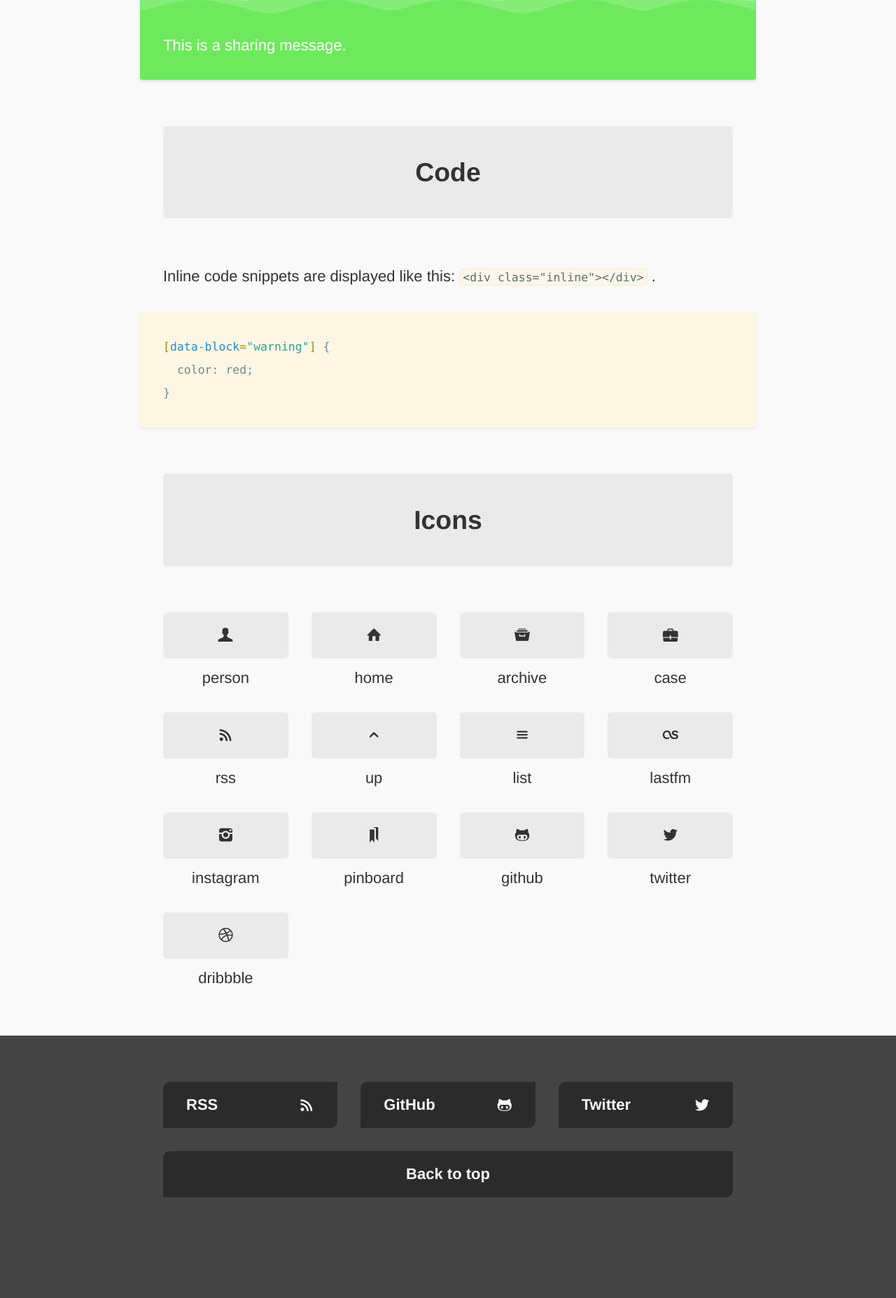
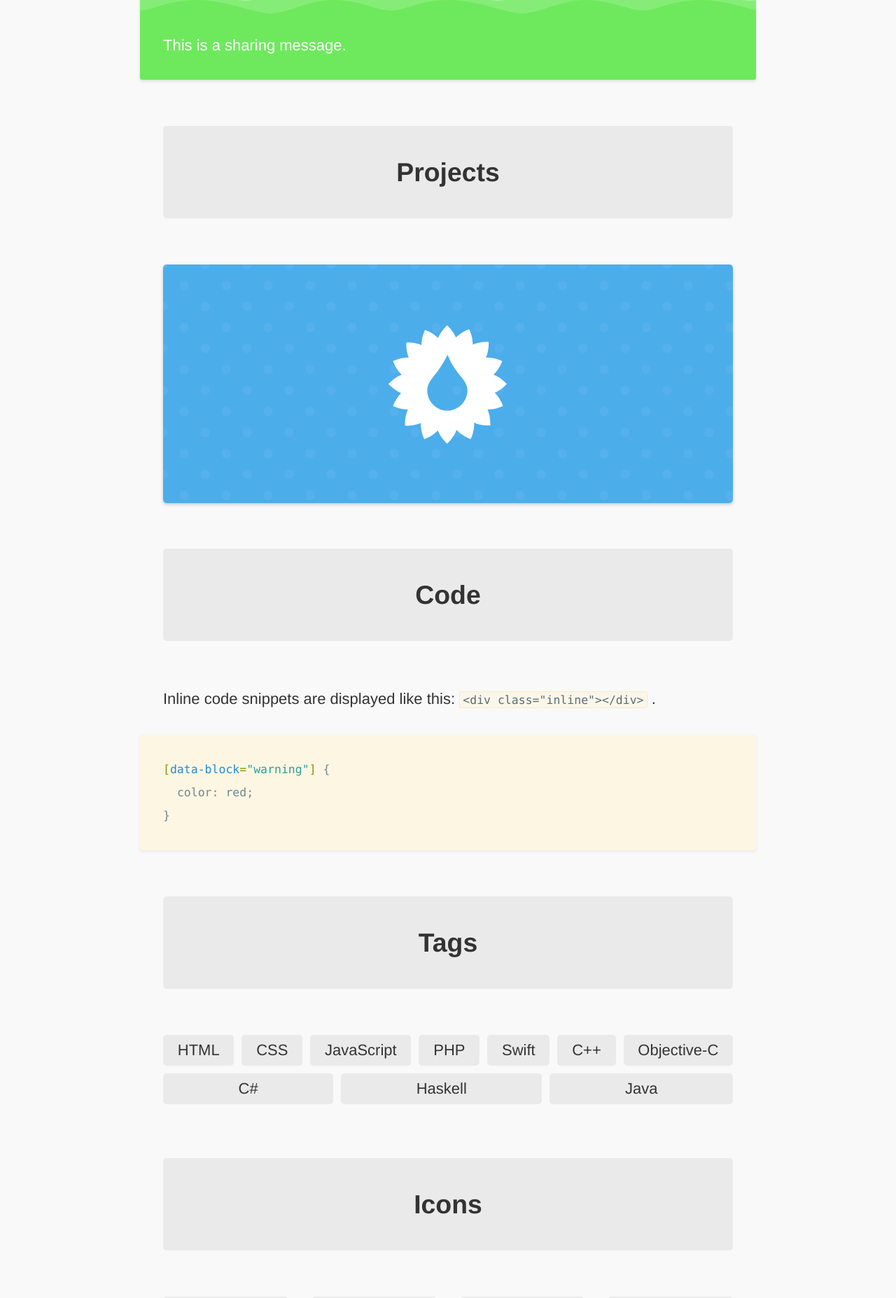
Before and after one commit to RadLikeWhoa/old.sacha.me, a Jekyll site: the page built from about/styleguide/index.html, in a window 1280 px wide. Shown: the part 3227-5082 px from the top of the page at 70% size. Built offline with Jekyll 4.4.1, drawn with Linux system fonts in a browser that asks for light colours; some web fonts are replaced; before the commit the page ends 5004 px from its top, so only the background shows below that.

Commit message:
Add additional elements to styleguide

````diff
--- a/_data/assets.json
+++ b/_data/assets.json
@@ -1 +1 @@
-{"style":"780bbb4ae7fdfc680a5fb160f5bc4202c4f85da2","script":"8a0238cfa4c754feba32ee80be27b599459c3565"}
+{"style":"b3a950657fa3bc669f489bef070784525c614a1f","script":"8a0238cfa4c754feba32ee80be27b599459c3565"}
--- a/_src/scss/_about.scss
+++ b/_src/scss/_about.scss
@@ -51,6 +51,10 @@
   margin-bottom: 1.5em;
 }
 
+.styleguide [data-tags] {
+  margin-bottom: 3em;
+}
+
 .sg-tag {
   display: block;
   padding: 0.75em;
--- a/about/styleguide/index.html
+++ b/about/styleguide/index.html
@@ -48,6 +48,12 @@ navigation_match: /about/
       <p data-block="warning">This is a warning.</p>
       <p data-block="share">This is a sharing message.</p>
     </div>
+    <h2 class="section-heading">Projects</h2>
+    <div class="home-section">
+      <a class="project-link">
+        <div class="icon-well" data-pattern="dots" style="background-color: #4cadeb"><img src="/assets/img/happyflowers/icon.svg" alt="happyflowers icon"></div>
+      </a>
+    </div>
     <h2 class="section-heading">Code</h2>
     <div class="home-section">
       {% capture inline %}`<div class="inline"></div>`{% endcapture %}
@@ -60,6 +66,21 @@ navigation_match: /about/
 ```
       {% endcapture %}
       {{ code | markdownify }}
+    </div>
+    <h2 class="section-heading">Tags</h2>
+    <div class="home-section sg-section">
+      <ul data-tags>
+        <li class="tag">HTML</li>
+        <li class="tag">CSS</li>
+        <li class="tag">JavaScript</li>
+        <li class="tag">PHP</li>
+        <li class="tag">Swift</li>
+        <li class="tag">C++</li>
+        <li class="tag">Objective-C</li>
+        <li class="tag">C#</li>
+        <li class="tag">Haskell</li>
+        <li class="tag">Java</li>
+      </ul>
     </div>
     <h2 class="section-heading">Icons</h2>
     <div class="home-section sg-section">
````
Also changed, not shown: assets/css/style.css.
